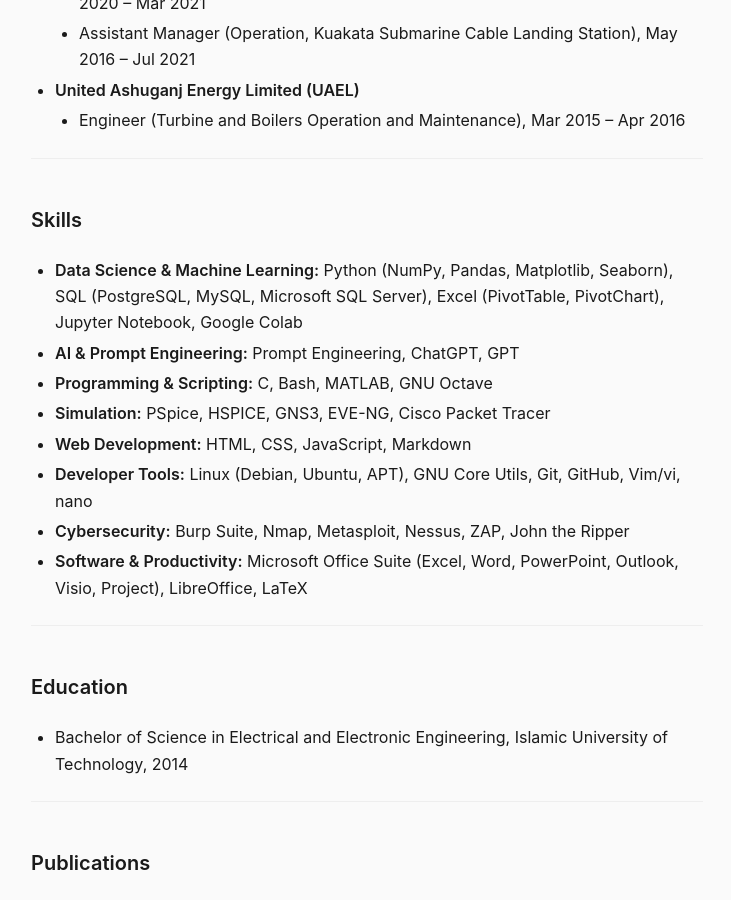
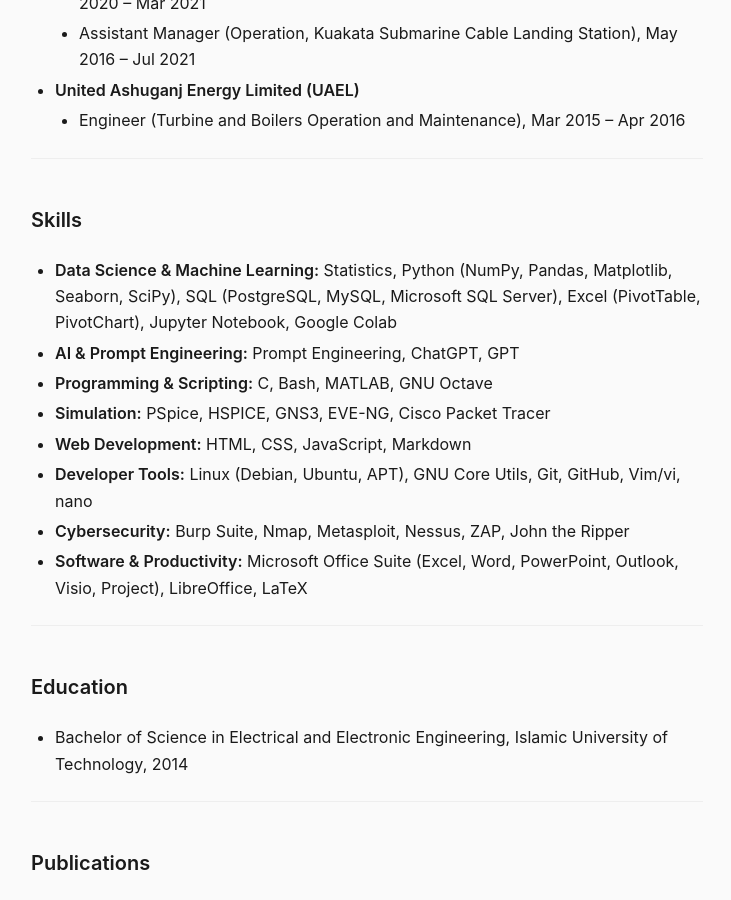
Before and after one commit to muntasimulhaque/muntasimulhaque.github.io, a Jekyll site: the page built from index.md, in a window 1280 px wide and 900 px high, scrolled down 931 px. Shown: the whole window, without its empty margins (273-1004 px from the left). Built offline with Jekyll 4.4.1, drawn with Linux system fonts in a browser that asks for light colours; some of the changed text lies outside the part shown.

Commit message:
Update index.md

```diff
--- a/index.md
+++ b/index.md
@@ -30,7 +30,7 @@
 
 #### Skills
 
-* **Data Science & Machine Learning:** Python (NumPy, Pandas, Matplotlib, Seaborn), SQL (PostgreSQL, MySQL, Microsoft SQL Server), Excel (PivotTable, PivotChart), Jupyter Notebook, Google Colab
+* **Data Science & Machine Learning:** Statistics, Python (NumPy, Pandas, Matplotlib, Seaborn, SciPy), SQL (PostgreSQL, MySQL, Microsoft SQL Server), Excel (PivotTable, PivotChart), Jupyter Notebook, Google Colab
 * **AI & Prompt Engineering:** Prompt Engineering, ChatGPT, GPT
 * **Programming & Scripting:** C, Bash, MATLAB, GNU Octave
 * **Simulation:** PSpice, HSPICE, GNS3, EVE-NG, Cisco Packet Tracer
@@ -66,6 +66,7 @@
 #### Training and Certification
 
 * **Python**
+    * Introduction to Statistics in Python (DataCamp)
     * Introduction to Data Visualization with Seaborn (DataCamp)
     * Joining Data with pandas (DataCamp)
     * Data Manipulation with pandas (DataCamp)
```
